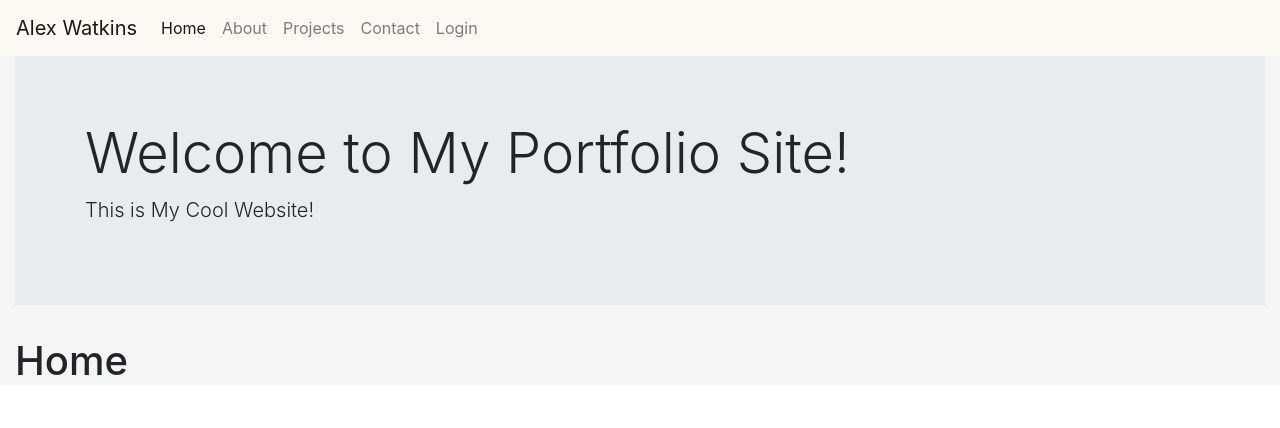
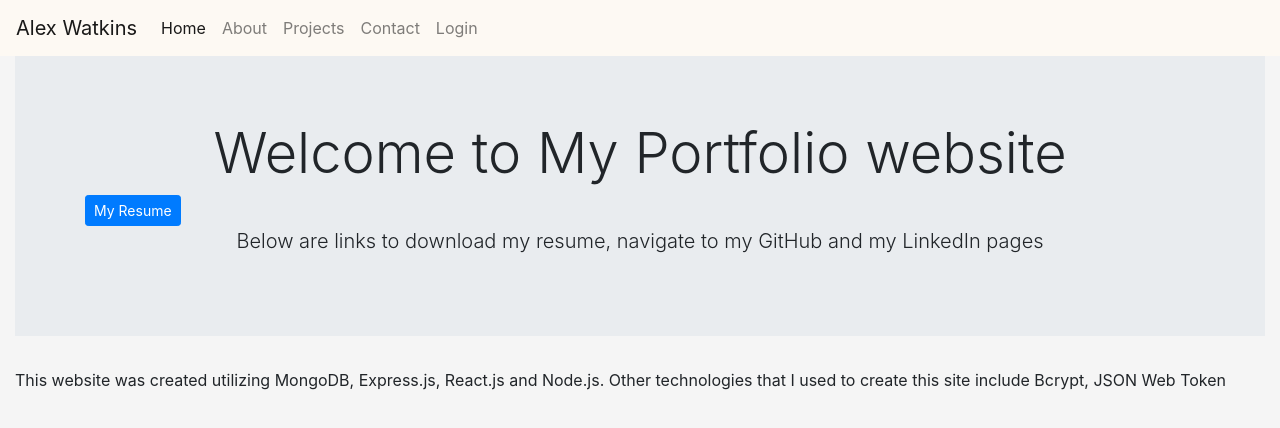
Before and after one commit to afw821/react-portfolio, a React (Create React App) app in the folder client/: page /home in a window 1280 px wide. Shown: the top 428 px of the page. Built offline with nearby package versions, Linux system fonts and the light colour scheme.

Commit message:
Style changes and added a link to download resume

```diff
--- a/client/src/App.js
+++ b/client/src/App.js
@@ -22,10 +22,13 @@ class App extends Component {
 
   render() {
     const user = this.state;
+    const h100 = {
+      height: "calc(92vh)",
+    };
     return (
       <>
-        <NavBar />
-        <div className="container-fluid bg-color">
+        <NavBar user={user} />
+        <div className="container-fluid bg-color" style={h100}>
           <Switch>
             <ProtectedRoute
               path="/projects/form"
--- a/client/src/components/common/jumbotron.jsx
+++ b/client/src/components/common/jumbotron.jsx
@@ -1,18 +1,23 @@
-import React from 'react'
+import React from "react";
 
-const JumboTron = props => {
+const JumboTron = (props) => {
   return (
     <div className="jumbotron jumbotron-fluid">
       <div className="container">
-        <h1 className="display-4" id="message">
+        <h1 className="display-4 d-flex justify-content-center" id="message">
           {props.message}
         </h1>
-        <p className="lead" id="description">
+        {props.resume && (
+          <a href={props.resume} download>
+            <button className="btn btn-primary btn-sm">My Resume</button>
+          </a>
+        )}
+        <p className="lead d-flex justify-content-center" id="description">
           {props.description}
         </p>
       </div>
     </div>
-  )
-}
+  );
+};
 
-export default JumboTron
+export default JumboTron;
--- a/client/src/components/home.jsx
+++ b/client/src/components/home.jsx
@@ -1,17 +1,27 @@
-import React from 'react'
-import JumboTron from './common/jumbotron'
+import React from "react";
+import JumboTron from "./common/jumbotron";
+import Resume from "../assests/Resume.pdf";
 
 const Home = () => {
   const text = {
-    message: 'Welcome to My Portfolio Site!',
-    description: 'This is My Cool Website!',
-  }
+    message: "Welcome to My Portfolio website",
+    description:
+      "Below are links to download my resume, navigate to my GitHub and my LinkedIn pages",
+  };
   return (
     <>
-      <JumboTron message={text.message} description={text.description} />
-      <h1>Home</h1>
+      <JumboTron
+        message={text.message}
+        resume={Resume}
+        description={text.description}
+      />
+      <p>
+        This website was created utilizing MongoDB, Express.js, React.js and
+        Node.js. Other technologies that I used to create this site include
+        Bcrypt, JSON Web Token
+      </p>
     </>
-  )
-}
+  );
+};
 
-export default Home
+export default Home;
--- a/client/src/components/loginForm.jsx
+++ b/client/src/components/loginForm.jsx
@@ -31,8 +31,8 @@ class LoginForm extends Form {
 
   render() {
     const text = {
-      message: "Administrator Login",
-      description: "Admins can login here to add and remove projects",
+      message: "Project Manager",
+      description: "Administrator login to manage projects",
     };
 
     return (
--- a/client/src/components/projectForm.jsx
+++ b/client/src/components/projectForm.jsx
@@ -1,9 +1,27 @@
 import React, { Component } from "react";
 import Form from "./common/form";
+import Joi from "joi-browser";
 
 class ProjectForm extends Form {
   state = {
-    data: {},
+    data: {
+      title: "",
+      description: "",
+      technologies: "",
+      deployedUrl: "",
+      gitHubUrl: "",
+      imgUrl: "",
+    },
+    errors: {},
+  };
+
+  schema = {
+    title: Joi.string().required().label("Title"),
+    description: Joi.string().required().label("Description"),
+    technologies: Joi.string().required().label("Technologies"),
+    deployedUrl: Joi.string().label("Deployed Link"),
+    gitHubUrl: Joi.string().required().label("GitHub Link"),
+    imgUrl: Joi.string().required().label("Image Url"),
   };
   render() {
     return null;
--- a/client/src/index.css
+++ b/client/src/index.css
@@ -39,3 +39,6 @@ code {
 .hide {
   display: none;
 }
+.h-100 {
+  height: calc(100vh);
+}
```
Also changed, not shown: 1 other file (tests, documents, lock files or other folders).
